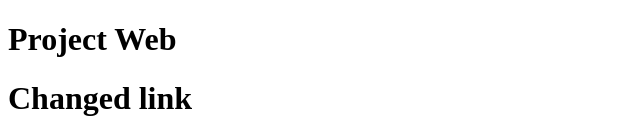
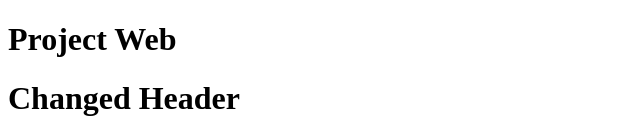
Before and after one commit to kayaar205/First_Project, a plain HTML site: page Index.html in a window 1280 px wide. Shown: the top 138 px of the page, without its empty margins (0-640 px from the left). Drawn offline with Linux system fonts and the light colour scheme.

Commit message:
Header Changed

```diff
--- a/Index.html
+++ b/Index.html
@@ -7,7 +7,7 @@
 </head>
 <body>
     <h1>Project Web</h1>
-    <h1>Changed link</h1>
+    <h1>Changed Header</h1>
     <img width = "100" src="ProfileIcon.png" alt="">
     <p>My profile link</p>
 </body>
```
